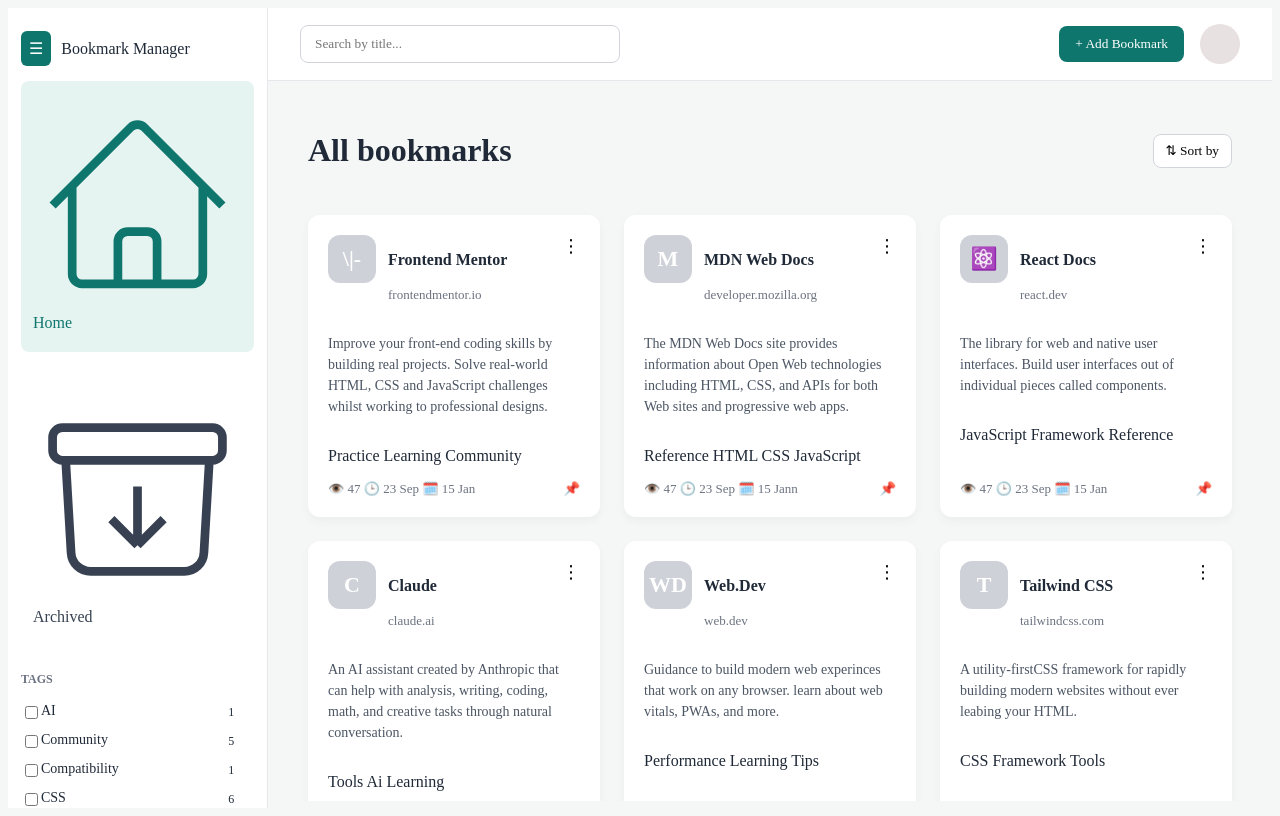
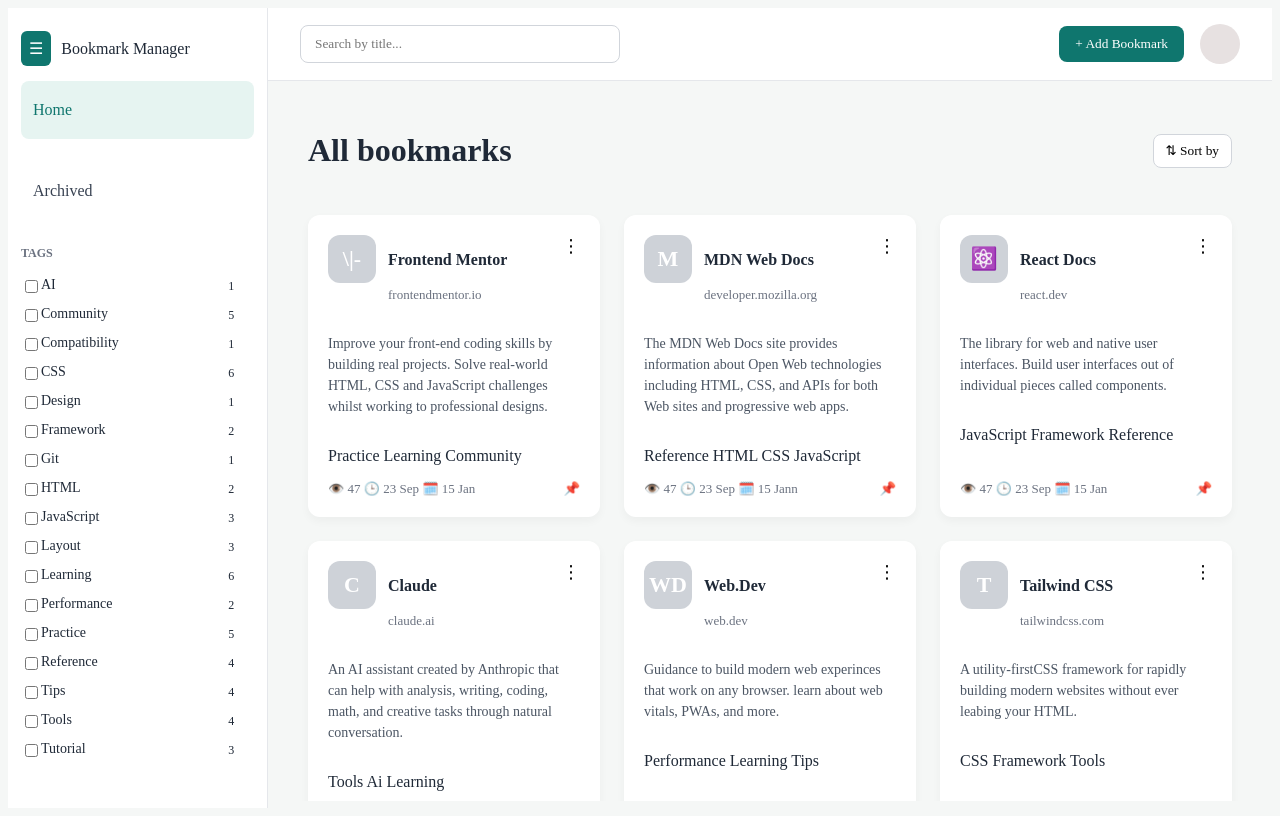
Before and after one commit to Macdavisnr/My.BookManager, a plain HTML site: page index.html in a window 1280 px wide. Drawn offline with Linux system fonts and the light colour scheme.

Commit message:
Update index.html

```diff
--- a/index.html
+++ b/index.html
@@ -16,14 +16,8 @@
       </div>
 
       <nav class="nav">
-        <a class="nav-item active"><svg xmlns="http://www.w3.org/2000/svg" fill="none" viewBox="0 0 24 24" strokeWidth={1.5} stroke="currentColor" className="size-6">
-  <path strokeLinecap="round" strokeLinejoin="round" d="m2.25 12 8.954-8.955c.44-.439 1.152-.439 1.591 0L21.75 12M4.5 9.75v10.125c0 .621.504 1.125 1.125 1.125H9.75v-4.875c0-.621.504-1.125 1.125-1.125h2.25c.621 0 1.125.504 1.125 1.125V21h4.125c.621 0 1.125-.504 1.125-1.125V9.75M8.25 21h8.25" />
-</svg>
-Home</a>
-        <a class="nav-item"><svg xmlns="http://www.w3.org/2000/svg" fill="none" viewBox="0 0 24 24" strokeWidth={1.5} stroke="currentColor" className="size-6">
-  <path strokeLinecap="round" strokeLinejoin="round" d="m20.25 7.5-.625 10.632a2.25 2.25 0 0 1-2.247 2.118H6.622a2.25 2.25 0 0 1-2.247-2.118L3.75 7.5m8.25 3v6.75m0 0-3-3m3 3 3-3M3.375 7.5h17.25c.621 0 1.125-.504 1.125-1.125v-1.5c0-.621-.504-1.125-1.125-1.125H3.375c-.621 0-1.125.504-1.125 1.125v1.5c0 .621.504 1.125 1.125 1.125Z" />
-</svg>
-Archived</a>
+        <a class="nav-item active">Home</a>
+        <a class="nav-item">Archived</a>
       </nav>
 
 
```
